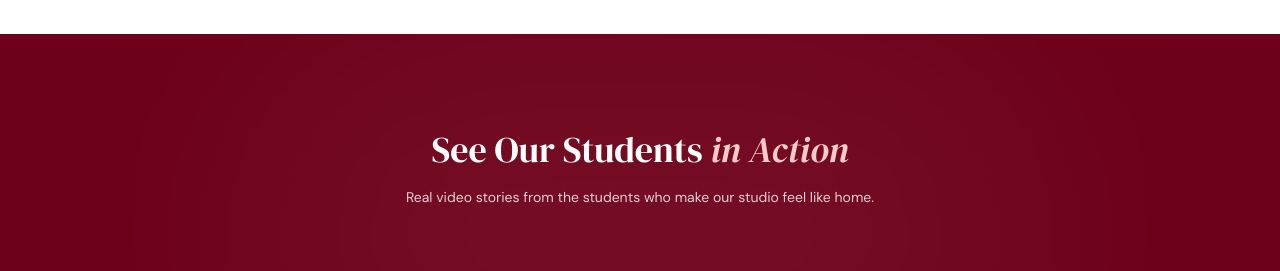
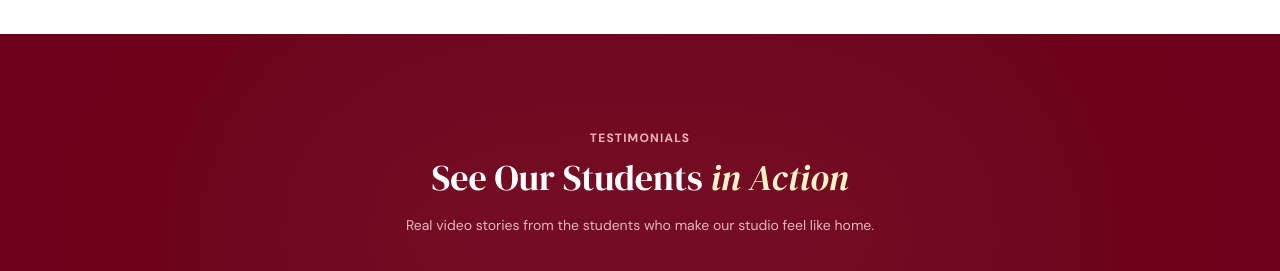
Before and after one commit to josephloochunhoe/jdmusicwebsite, a React (Vite) app: page /student-life in a window 1280 px wide. Shown: the part 2640-2911 px from the top of the page. Built offline with nearby package versions, Linux system fonts and the light colour scheme; a web font is replaced by a local one.

Commit message:
style: improved font colors and contrast in student life testimonials section

```diff
--- a/src/pages/StudentLife.jsx
+++ b/src/pages/StudentLife.jsx
@@ -405,10 +405,13 @@ const StudentLife = () => {
         <div className="absolute top-0 left-1/2 -translate-x-1/2 w-[800px] h-[400px] bg-white/5 blur-[120px] rounded-full pointer-events-none"></div>
         <div className="max-w-7xl mx-auto px-6 relative z-10">
           <div className="text-center max-w-2xl mx-auto mb-16">
+            <span className="text-xs font-bold text-red-200/90 tracking-widest uppercase block mb-3">
+              Testimonials
+            </span>
             <h2 className="text-3xl md:text-4xl font-serif text-white mb-4">
-              See Our Students <span className="text-red-200 italic">in Action</span>
+              See Our Students <span className="text-amber-100 italic">in Action</span>
             </h2>
-            <p className="text-sm text-white/80 leading-relaxed">
+            <p className="text-sm text-red-100/80 leading-relaxed">
               Real video stories from the students who make our studio feel like home.
             </p>
           </div>
```
